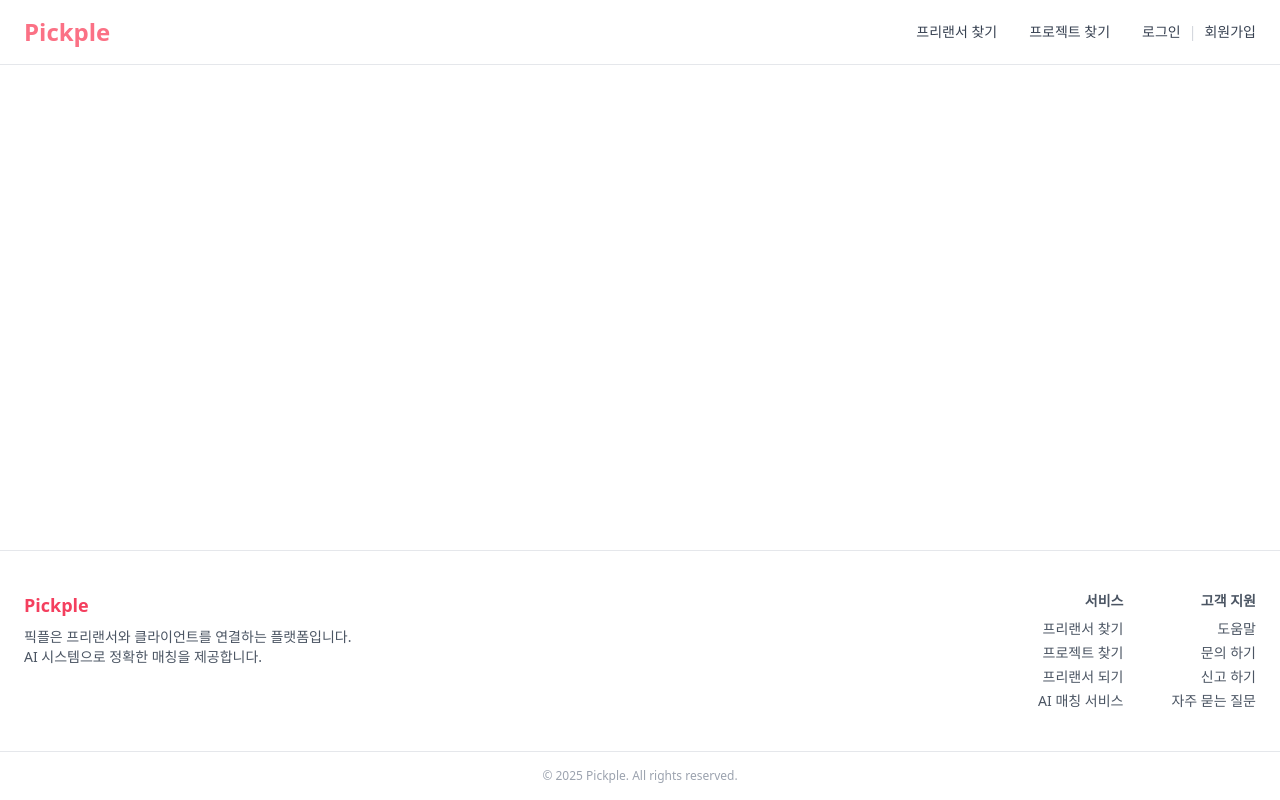
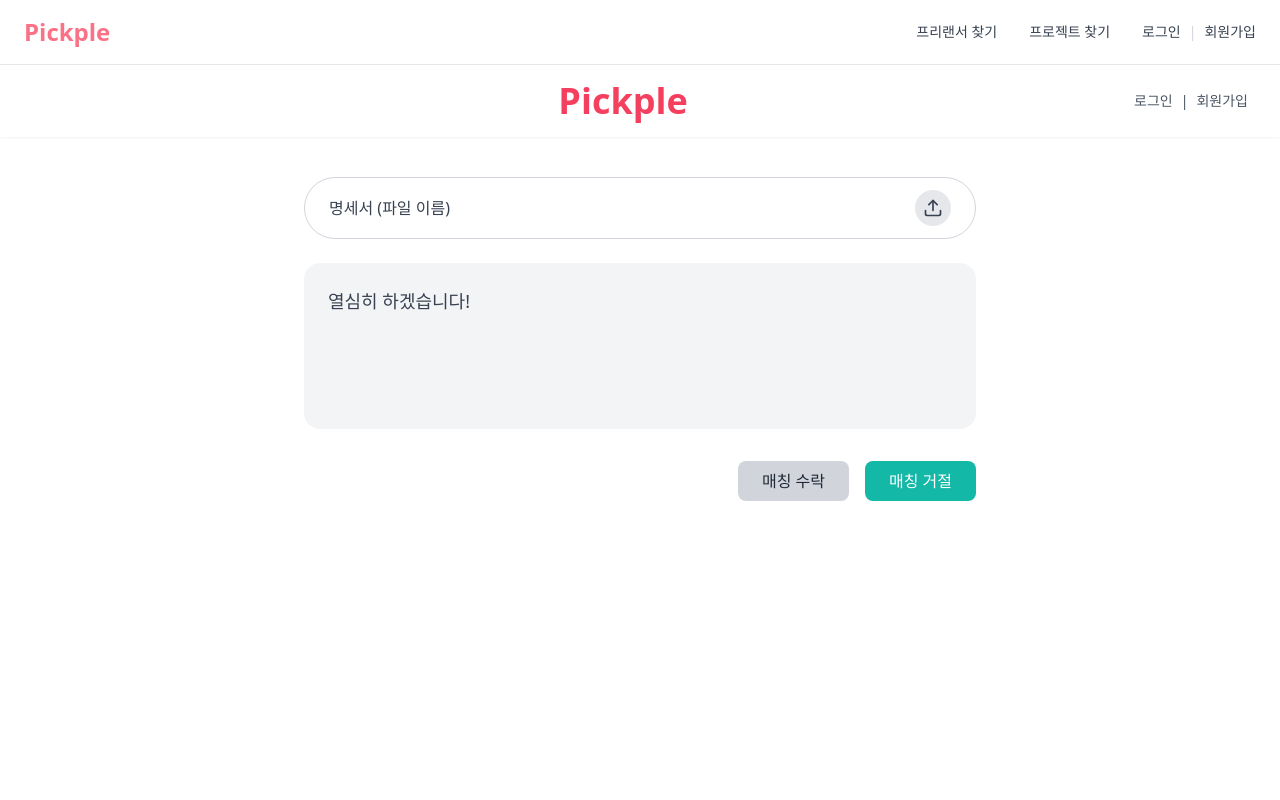
Before and after one commit to prgrms-aibe-devcourse/AIBE3_Project2_Team1_FE, a React (Vite) app: page /match/1 in a window 1280 px wide. Shown: the top 800 px of the page. Built offline with nearby package versions, Linux system fonts and the light colour scheme; a web font is replaced by a local one.

Commit message:
[feat] 매칭요청 디테일 기반 구현

```diff
--- /dev/null
+++ b/src/features/dashboard/MatchDetailPage.tsx
@@ -0,0 +1,63 @@
+import { useState } from 'react';
+import { Upload } from 'lucide-react';
+
+export default function MatchDetailPage() {
+  const [file, setFile] = useState<File | null>(null);
+  const [description, setDescription] = useState('열심히 하겠습니다!');
+
+  const handleFileChange = (e: React.ChangeEvent<HTMLInputElement>) => {
+    const selectedFile = e.target.files?.[0];
+    if (selectedFile) setFile(selectedFile);
+  };
+
+  return (
+    <div className="min-h-screen flex flex-col justify-between bg-white">
+      {/* 헤더 */}
+      <header className="flex items-center justify-between px-8 py-4 shadow-sm">
+        <div className="w-20" />
+        <h1 className="text-rose-500 font-bold text-4xl">Pickple</h1>
+        <div className="flex gap-2 text-gray-600 text-sm">
+          <button className="hover:text-gray-800">로그인</button>
+          <span>|</span>
+          <button className="hover:text-gray-800">회원가입</button>
+        </div>
+      </header>
+
+      {/* 본문 */}
+      <main className="flex-1 flex flex-col items-center px-8 py-10">
+        {/* 파일 업로드 */}
+        <div className="flex items-center justify-between w-full max-w-2xl border border-gray-300 rounded-full px-6 py-3 mb-6">
+          <div className="text-gray-700 font-medium">
+            명세서 {file ? `(${file.name})` : '(파일 이름)'}
+          </div>
+          <label className="cursor-pointer">
+            <input type="file" className="hidden" onChange={handleFileChange} />
+            <div className="bg-gray-200 hover:bg-gray-300 p-2 rounded-full">
+              <Upload className="w-5 h-5 text-gray-700" />
+            </div>
+          </label>
+        </div>
+
+        {/* 설명 박스 */}
+        <div className="w-full max-w-2xl bg-gray-100 rounded-2xl p-6 text-gray-700 mb-8">
+          <textarea
+            value={description}
+            onChange={(e) => setDescription(e.target.value)}
+            className="w-full bg-transparent outline-none resize-none text-lg"
+            rows={4}
+          />
+        </div>
+
+        {/* 버튼 영역 */}
+        <div className="w-full max-w-2xl flex justify-end gap-4">
+          <button className="bg-gray-300 hover:bg-gray-400 text-gray-800 px-6 py-2 rounded-lg font-medium">
+            매칭 수락
+          </button>
+          <button className="bg-teal-500 hover:bg-teal-600 text-white px-6 py-2 rounded-lg font-medium">
+            매칭 거절
+          </button>
+        </div>
+      </main>
+    </div>
+  );
+}
--- a/src/features/dashboard/components/RequestCard.tsx
+++ b/src/features/dashboard/components/RequestCard.tsx
@@ -1,16 +1,24 @@
+import { useNavigate } from 'react-router-dom';
+
 interface RequestCardProps {
+  id: number;
   title: string;
-  onClick?: () => void;
 }
 
-const RequestCard = ({ title, onClick }: RequestCardProps) => {
+const RequestCard = ({ id, title }: RequestCardProps) => {
+  const navigate = useNavigate();
+
+  const handleClick = () => {
+    navigate(`/match/${id}`);
+  };
+
   return (
     <button
-      onClick={onClick}
-      className="w-full h-[98px] flex-shrink-0 border rounded-lg flex items-center justify-between px-4 bg-gray-200"
+      onClick={handleClick}
+      className="w-full h-[98px] flex-shrink-0 border rounded-lg flex items-center justify-between px-4 bg-gray-200 hover:bg-gray-300 transition-colors"
     >
       <p className="font-pretendard text-[32px] font-semibold text-color-3">{title}</p>
-      <span className="text-gray-400 text-xs">자세히 보기 →</span>
+      <span className="text-gray-500 text-sm font-medium">자세히 보기 →</span>
     </button>
   );
 };
--- a/src/features/dashboard/components/TabContent.tsx
+++ b/src/features/dashboard/components/TabContent.tsx
@@ -23,7 +23,7 @@ export default function TabContentDashboard({ tabData, loading, error }: TabCont
       return (
         <div className="flex flex-col gap-4">
           {tabData.requests.map((item) => (
-            <RequestCard key={item.id} title={item.title} />
+            <RequestCard key={item.id} id={item.id} title={item.title} />
           ))}
         </div>
       );
--- a/src/router/routes.tsx
+++ b/src/router/routes.tsx
@@ -6,6 +6,8 @@ import ProjectList from '../pages/ProjectList';
 import ProfilePage from '@/features/profile';
 import OverviewPage from '@/pages/OverviewPage';
 import Matching from '@/pages/MatchingPage';
+import MatchDetailPage from '@/features/dashboard/MatchDetailPage';
+
 export const routes = [
   { path: '/', element: <Home /> },
   { path: '/client-proposal', element: <ClientProposalPage /> },
@@ -15,4 +17,5 @@ export const routes = [
   { path: '/profile', element: <ProfilePage /> },
   { path: '/overview', element: <OverviewPage /> },
   { path: '/matching', element: <Matching /> },
+  { path: '/match/:id', element: <MatchDetailPage /> },
 ];
```
Also changed, not shown: src/pages/RequestDetailPage.jsx (added).
